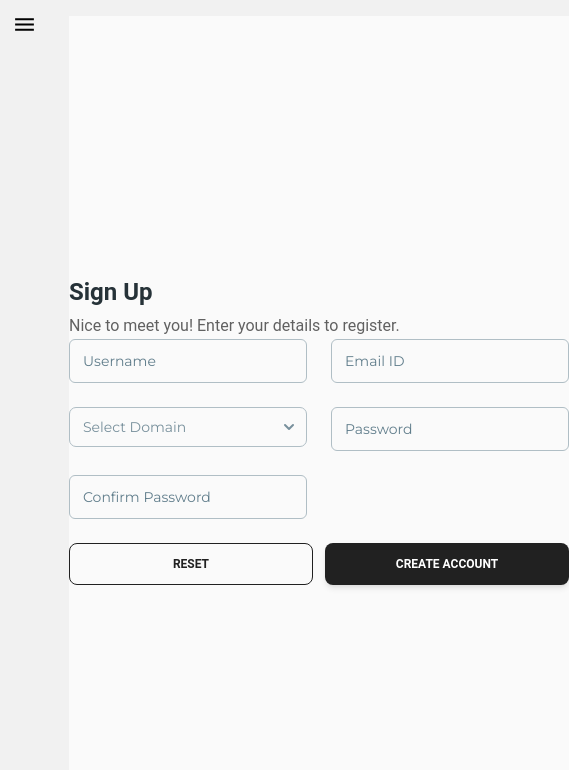
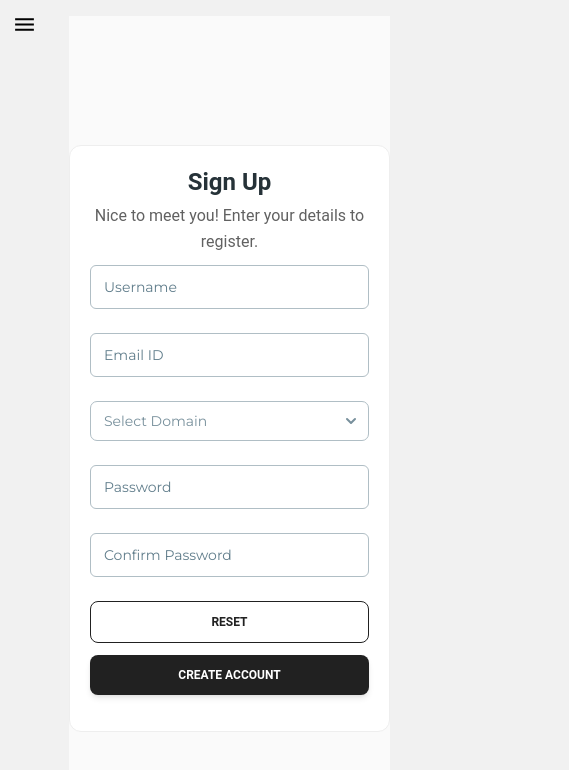
Before and after one commit to nguyentuanhung123/Sidebar-with-submenu-using-tailwind-and-framer-motion, a React (Create React App) app: page /signup in a window 390 px wide. Shown: the top 770 px of the page, 569 px wide, since content can reach past the window. Built offline with nearby package versions, Linux system fonts and the light colour scheme.

Commit message:
responsive to form

```diff
--- a/src/pages/SignUp.jsx
+++ b/src/pages/SignUp.jsx
@@ -32,18 +32,18 @@ const SignUp = () => {
 
     return (
         <div className="h-screen grid place-items-center bg-gray-50">
-            <Card color="transparent" shadow={false}>
-                <Typography variant="h4" color="blue-gray">
+            <Card color="transparent" shadow={false} className="border bg-[#fff] w-full max-w-[650px] p-[20px]">
+                <Typography variant="h4" color="blue-gray" className="text-center">
                     Sign Up
                 </Typography>
-                <Typography color="gray" className="mt-1 font-normal">
+                <Typography color="gray" className="mt-1 font-normal text-center mb-[10px]">
                     Nice to meet you! Enter your details to register.
                 </Typography>
                 <form
-                    className="mb-4 w-[500px] grid grid-cols-2 gap-6"
+                    className="mb-4 w-full grid grid-cols-1 md:grid-cols-2 gap-6"
                     onSubmit={handleSubmit(onSubmit)}
                 >
-                    <div>
+                    <div className="col-span-2 md:col-span-1">
                         <Controller
                             name="username"
                             rules={{
@@ -68,7 +68,7 @@ const SignUp = () => {
                             )
                         }
                     </div>
-                    <div>
+                    <div className="col-span-2 md:col-span-1">
                         <Controller
                             name="email"
                             control={control}
@@ -95,7 +95,7 @@ const SignUp = () => {
                             )
                         }
                     </div>
-                    <div>
+                    <div className="col-span-2 md:col-span-1">
                         <Controller
                             name="domain"
                             control={control}
@@ -123,7 +123,7 @@ const SignUp = () => {
                     </div>
                     {
                         domain === 'others' && (
-                            <div>
+                            <div className="col-span-2 md:col-span-1">
                                 <Controller
                                     name="otherdomainname"
                                     control={control}
@@ -135,7 +135,8 @@ const SignUp = () => {
                                             {...field}
                                             size="lg"
                                             label="Type Here"
-                                            error={Boolean(errors?.otherdomainname?.message)} />
+                                            error={Boolean(errors?.otherdomainname?.message)}
+                                        />
                                     )}
                                 />
                                 {
@@ -146,7 +147,7 @@ const SignUp = () => {
                             </div>
                         )
                     }
-                    <div>
+                    <div className="col-span-2 md:col-span-1">
                         <Controller
                             name="password"
                             control={control}
@@ -172,7 +173,7 @@ const SignUp = () => {
                             )
                         }
                     </div>
-                    <div>
+                    <div className="col-span-2 md:col-span-1">
                         <Controller
                             name="confirmpassword"
                             control={control}
@@ -195,7 +196,7 @@ const SignUp = () => {
                             )
                         }
                     </div>
-                    <div className="col-span-2 grid grid-cols-2 gap-3">
+                    <div className="col-span-2 grid grid-cols-1 md:grid-cols-2 gap-3">
                         <Button type="reset" variant="outlined" onClick={() => reset()}>Reset</Button>
                         <Button type="submit">Create Account</Button>
                     </div>
--- a/src/pages/Storage.jsx
+++ b/src/pages/Storage.jsx
@@ -1,5 +1,17 @@
 const Storage = () => {
-    return <h1>Storage</h1>;
+    return (
+        <div class="grid grid-cols-1 md:grid-cols-6 gap-4">
+            <div>01</div>
+            <div>02</div>
+            <div>03</div>
+            <div>04</div>
+            <div>05</div>
+            <div>06</div>
+            <div>07</div>
+            <div>08</div>
+            <div>09</div>
+        </div>
+    )
 };
 
 export default Storage;
```
